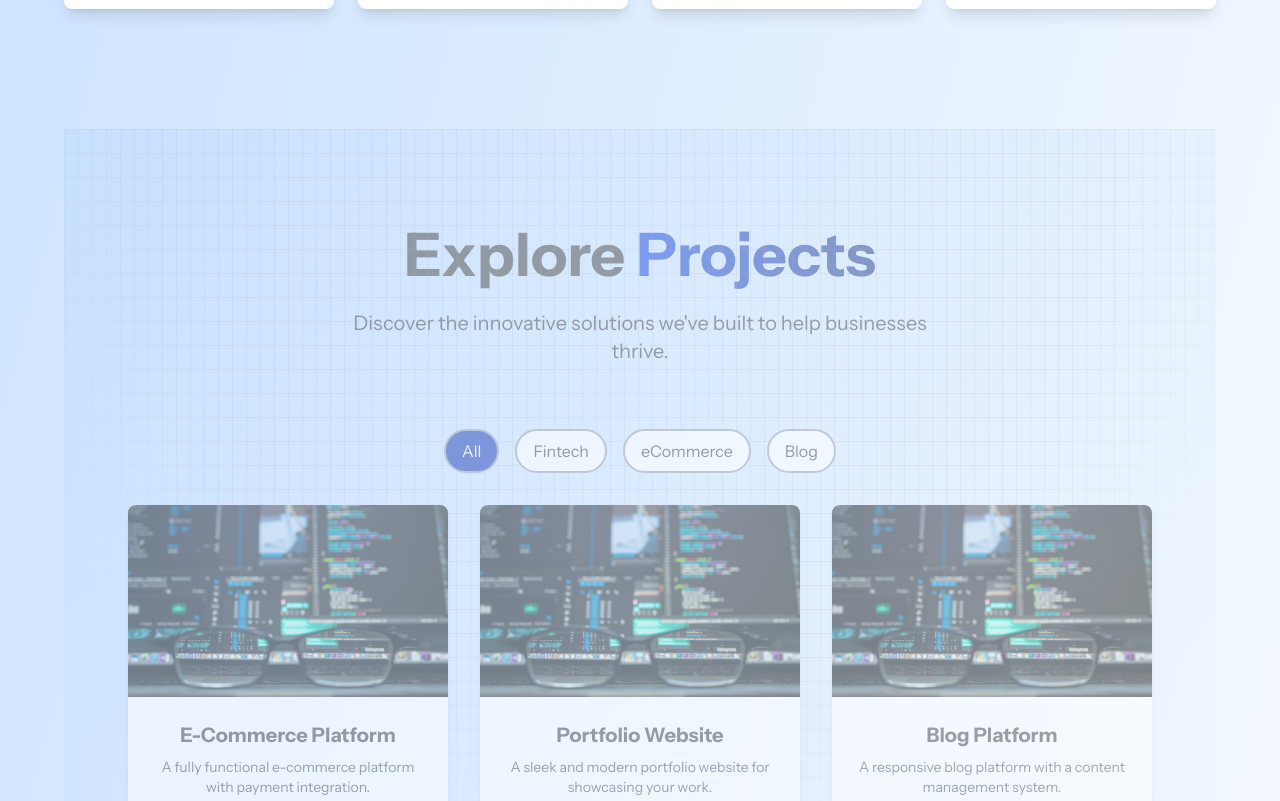
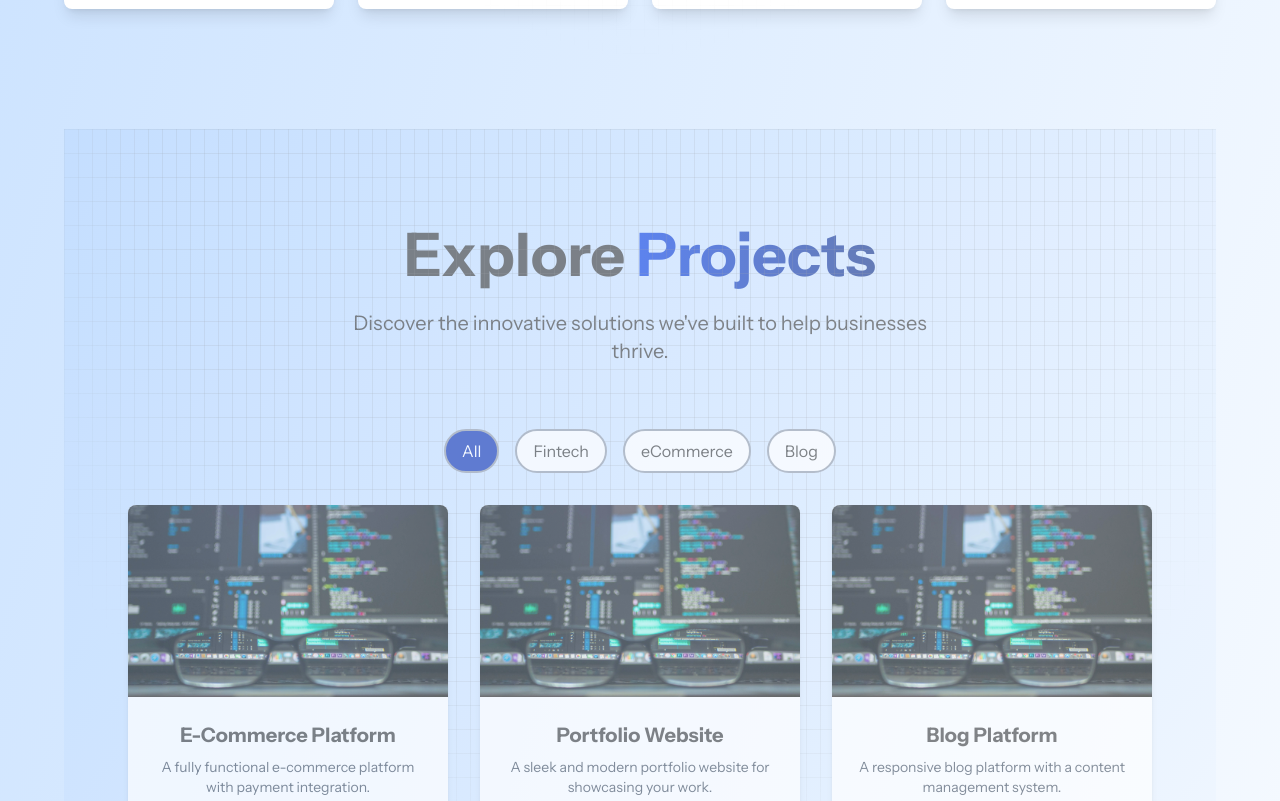
Before and after one commit to lilprof01/SmartDev, a React (Vite) app: page /home in a window 1280 px wide. Shown: the part 2299-3100 px from the top of the page. Built offline with nearby package versions, Linux system fonts and the light colour scheme.

Commit message:
animations

```diff
--- a/src/Components/Main/Projects.tsx
+++ b/src/Components/Main/Projects.tsx
@@ -86,7 +86,7 @@ const Projects = () => {
     offset: ["start end", "start start"],
   })
 
-  const fade = useTransform(scrollYProgress, [0, 1], [0, 1])
+  const fade = useTransform(scrollYProgress, [0, 1], [0.3, 1])
 
   return (
     <motion.section
```
